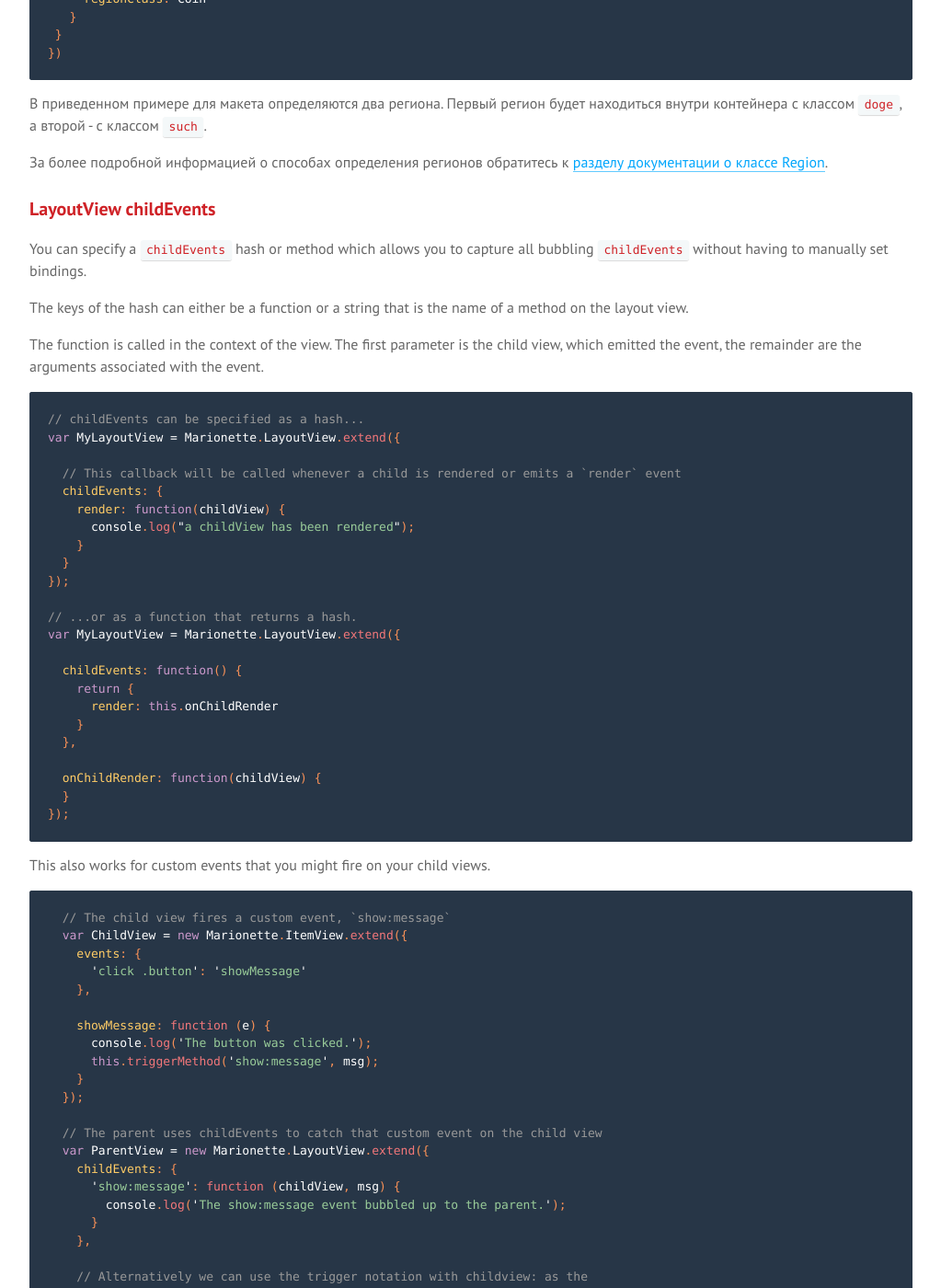
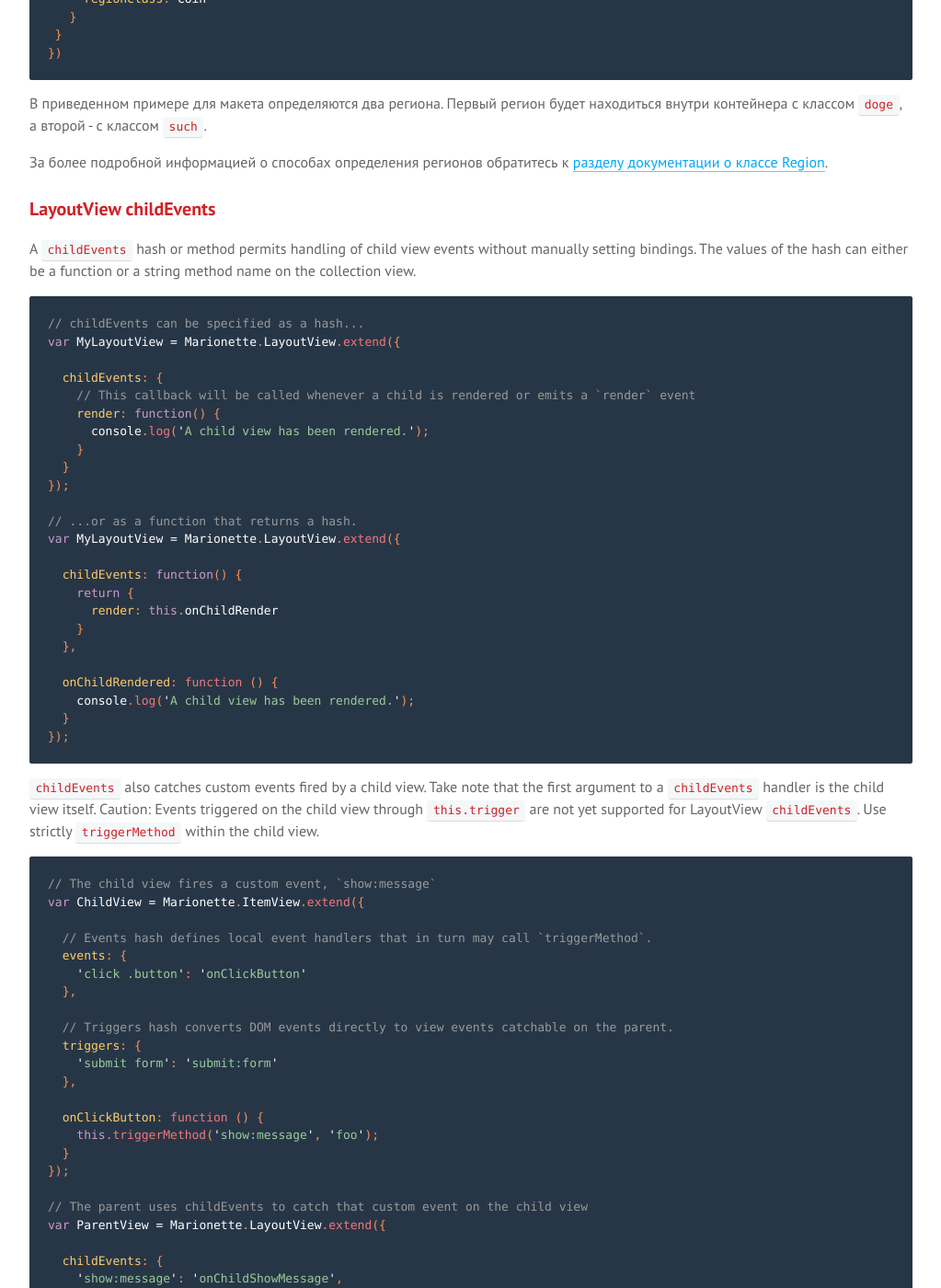
Before and after one commit to sadcitizen/marionettejs.ru, a Jekyll site: the page built from _posts/2014-05-01-layoutview.md, in a window 1280 px wide and 1400 px high, scrolled down 2443 px. Shown: the whole window at 92% size, without its empty margins (128-1151 px from the left). Built offline with Jekyll 4.4.1, drawn with Linux system fonts in a browser that asks for light colours; some web fonts are replaced; Markdown is read by kramdown in place of the engine named in the settings; some of the changed text lies outside the part shown.

Commit message:
update ru/LayoutView

````diff
--- a/_includes/translation/ru/marionette.layoutview.md
+++ b/_includes/translation/ru/marionette.layoutview.md
@@ -113,24 +113,16 @@ new Marionette.LayoutView({
 
 ### LayoutView childEvents
 
-You can specify a `childEvents` hash or method which allows you to capture all
-bubbling `childEvents` without having to manually set bindings.
-
-The keys of the hash can either be a function or a string
-that is the name of a method on the layout view.
-
-The function is called in the context of the view. The first parameter is
-the child view, which emitted the event, the remainder are the arguments
-associated with the event.
+A `childEvents` hash or method permits handling of child view events without manually setting bindings. The values of the hash can either be a function or a string method name on the collection view.
 
 ```js
 // childEvents can be specified as a hash...
 var MyLayoutView = Marionette.LayoutView.extend({
 
-  // This callback will be called whenever a child is rendered or emits a `render` event
   childEvents: {
-    render: function(childView) {
-      console.log("a childView has been rendered");
+    // This callback will be called whenever a child is rendered or emits a `render` event
+    render: function() {
+      console.log('A child view has been rendered.');
     }
   }
 });
@@ -144,40 +136,49 @@ var MyLayoutView = Marionette.LayoutView.extend({
     }
   },
 
-  onChildRender: function(childView) {
+  onChildRendered: function () {
+    console.log('A child view has been rendered.');
   }
 });
 ```
 
-This also works for custom events that you might fire on your child views.
+`childEvents` also catches custom events fired by a child view.  Take note that the first argument to a `childEvents` handler is the child view itself.  Caution: Events triggered on the child view through `this.trigger` are not yet supported for LayoutView `childEvents`.  Use strictly `triggerMethod` within the child view.
 
 ```js
-  // The child view fires a custom event, `show:message`
-  var ChildView = new Marionette.ItemView.extend({
-    events: {
-      'click .button': 'showMessage'
-    },
+// The child view fires a custom event, `show:message`
+var ChildView = Marionette.ItemView.extend({
 
-    showMessage: function (e) {
-      console.log('The button was clicked.');
-      this.triggerMethod('show:message', msg);
-    }
-  });
+  // Events hash defines local event handlers that in turn may call `triggerMethod`.
+  events: {
+    'click .button': 'onClickButton'
+  },
 
-  // The parent uses childEvents to catch that custom event on the child view
-  var ParentView = new Marionette.LayoutView.extend({
-    childEvents: {
-      'show:message': function (childView, msg) {
-        console.log('The show:message event bubbled up to the parent.');
-      }
-    },
+  // Triggers hash converts DOM events directly to view events catchable on the parent.
+  triggers: {
+    'submit form': 'submit:form'
+  },
 
-    // Alternatively we can use the trigger notation with childview: as the
-    // prefix
-    onChildviewShowMessage: function (childView, msg) {
-      console.log('The show:message event bubbled up to the parent.');
-    }
-  });
+  onClickButton: function () {
+    this.triggerMethod('show:message', 'foo');
+  }
+});
+
+// The parent uses childEvents to catch that custom event on the child view
+var ParentView = Marionette.LayoutView.extend({
+
+  childEvents: {
+    'show:message': 'onChildShowMessage',
+    'submit:form': 'onChildSubmitForm'
+  },
+
+  onChildShowMessage: function (childView, message) {
+    console.log('A child view fired show:message with ' + message);
+  },
+
+  onChildSubmitForm: function (childView) {
+    console.log('A child view fired submit:form');
+  }
+});
 ```
 
 ### <a name="specifying-regions-as-a-function"></a> Указание регионов с помощью функции
````
